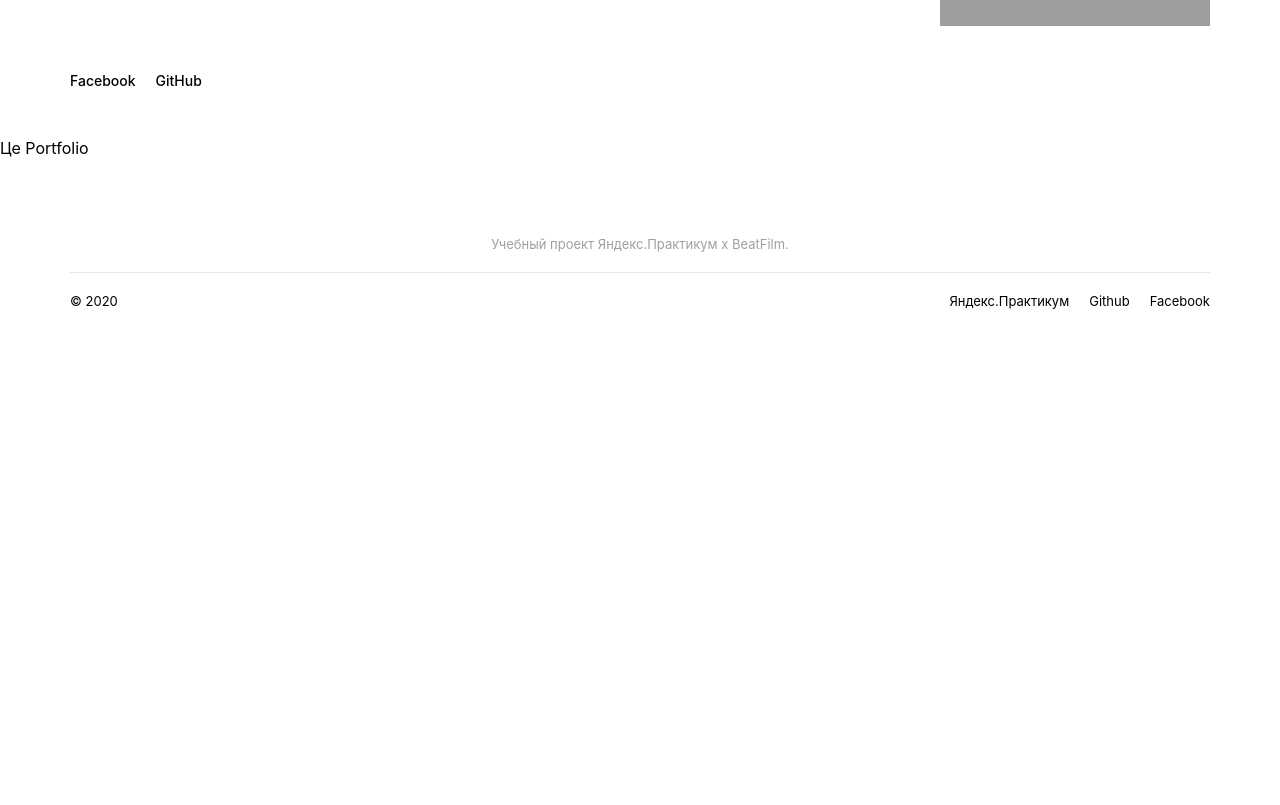
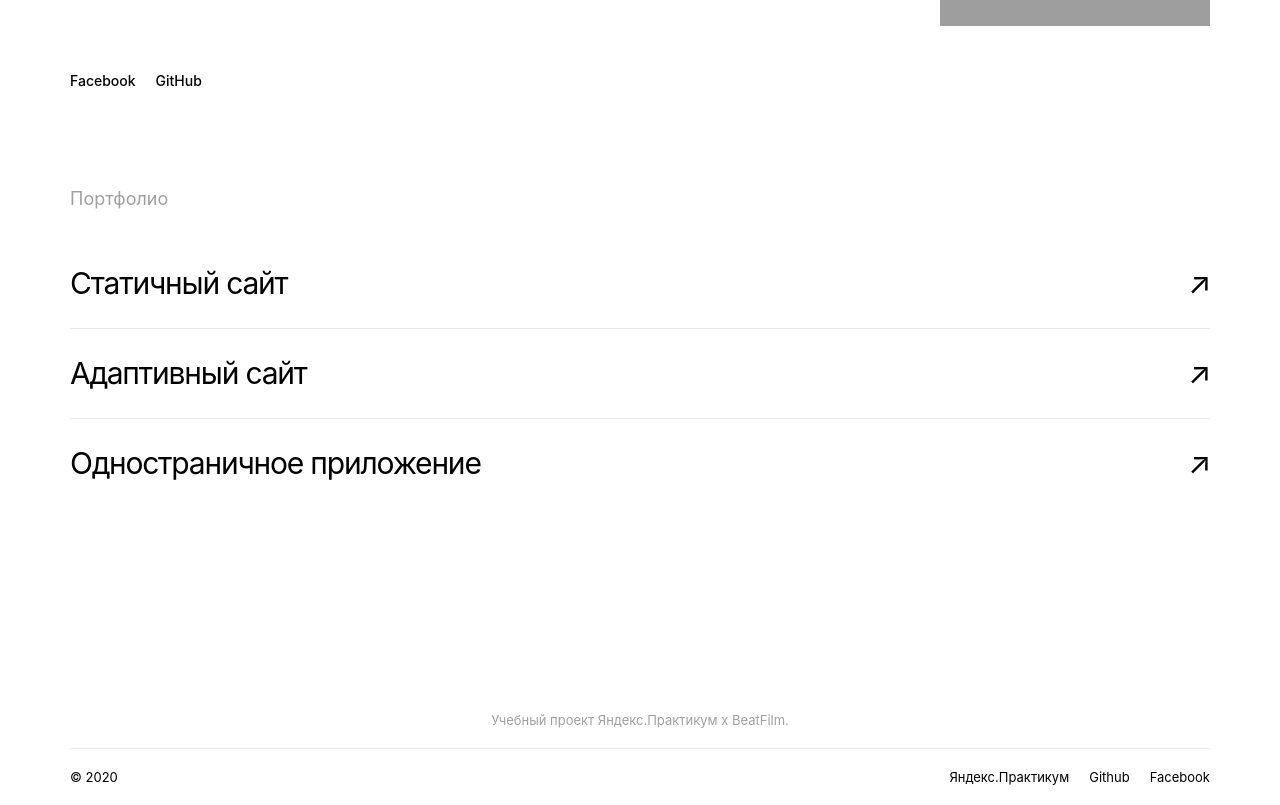
Before and after one commit to mahakomar11/movies-explorer-frontend, a React (Create React App) app: page / in a window 1280 px wide. Shown: the part 2420-3225 px from the top of the page. Before the commit the page ends 2749 px from the top, so only its background shows below. Built offline with nearby package versions, Linux system fonts and the light colour scheme; grey boxes are pictures that could not be loaded.

Commit message:
Fill Portfolio

```diff
--- a/src/components/Portfolio/Portfolio.css
+++ b/src/components/Portfolio/Portfolio.css
@@ -0,0 +1,39 @@
+.portfolio {
+  padding: 50px 70px 125px;
+}
+
+.portfolio__title {
+  margin: 0 0 30px;
+  font-weight: normal;
+  font-size: 18px;
+  line-height: 1.11;
+  color: #a0a0a0;
+}
+
+.portfolio__link {
+  display: flex;
+  justify-content: space-between;
+  font-size: 30px;
+  line-height: 89px;
+  letter-spacing: -0.04em;
+  color: #000000;
+  text-decoration: none;
+}
+
+.portfolio__link:hover {
+  color: #666565;
+}
+
+.portfolio__list {
+  list-style: none;
+  padding: 0;
+  margin: 0;
+}
+
+.portfolio__item {
+  border-bottom: #e8e8e8 1px solid;
+}
+
+.portfolio__item:last-of-type {
+  border-bottom: none;
+}
--- a/src/components/Portfolio/Portfolio.js
+++ b/src/components/Portfolio/Portfolio.js
@@ -1,7 +1,28 @@
 import './Portfolio.css';
 
 function Portfolio() {
-  return <section>Це Portfolio</section>;
+  return (
+    <section className='portfolio'>
+      <h2 className='portfolio__title'>Портфолио</h2>
+      <ul className='portfolio__list'>
+        <li className='portfolio__item'>
+          <a className='portfolio__link' href='#'>
+            Статичный сайт<span>↗</span>
+          </a>
+        </li>
+        <li className='portfolio__item'>
+          <a className='portfolio__link' href='#'>
+            Адаптивный сайт<span>↗</span>
+          </a>
+        </li>
+        <li className='portfolio__item'>
+          <a className='portfolio__link' href='#'>
+            Одностраничное приложение<span>↗</span>
+          </a>
+        </li>
+      </ul>
+    </section>
+  );
 }
 
 export default Portfolio;
```
